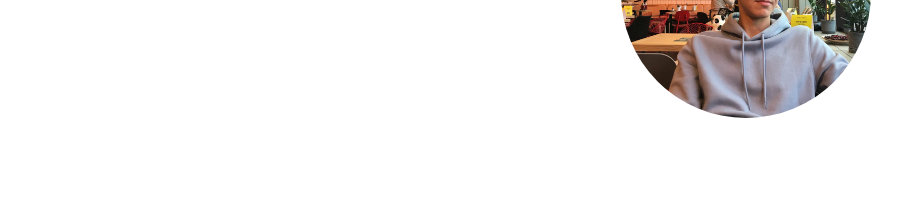
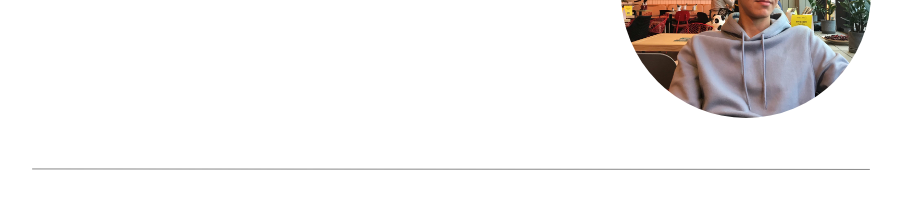
Before and after one commit to Egorpalan/rsschool-cv, a plain HTML site: page index.html in a window 1280 px wide. Shown: the part 162-370 px from the top of the page, without its empty margins (189-1091 px from the left). Drawn offline with Linux system fonts and the light colour scheme.

Commit message:
feat: add line in header

```diff
--- a/index.html
+++ b/index.html
@@ -37,6 +37,7 @@
 					<section class="header__photo">
 						<img src="./image/photo.jpg" alt="my photo" width="250" height="250">
 					</section>
+					<img src="./image/Line.svg" alt="">
 				</section>
 			</header>
 		</div>
--- a/style.css
+++ b/style.css
@@ -141,11 +141,15 @@ body {
 	display: flex;
 	justify-content: space-between;
 	flex-wrap: wrap;
+	margin-bottom: 50px;
 }
 @media (max-width: 840px) {
 	.info__contacts > div {
 		flex: 1 0 100%;
 	}
+}
+.contacts__menu{
+
 }
 .contacts__menu > li:not(:last-child) {
 	margin-bottom: 20px;
@@ -178,6 +182,7 @@ body {
 }
 
 .header__photo > img {
+	margin-bottom: 50px;
 	object-fit: cover;
 	max-width: 100%;
 	height: auto;
@@ -188,3 +193,8 @@ body {
 .header__photo > img:hover {
 	transform: scale3d(1.2, 1.2, 1.2);
 }
+.header__container>img{
+	object-fit: cover;
+	max-width: 100%;
+	height: auto;
+}
```
Also changed, not shown: image/Line.svg (added).
